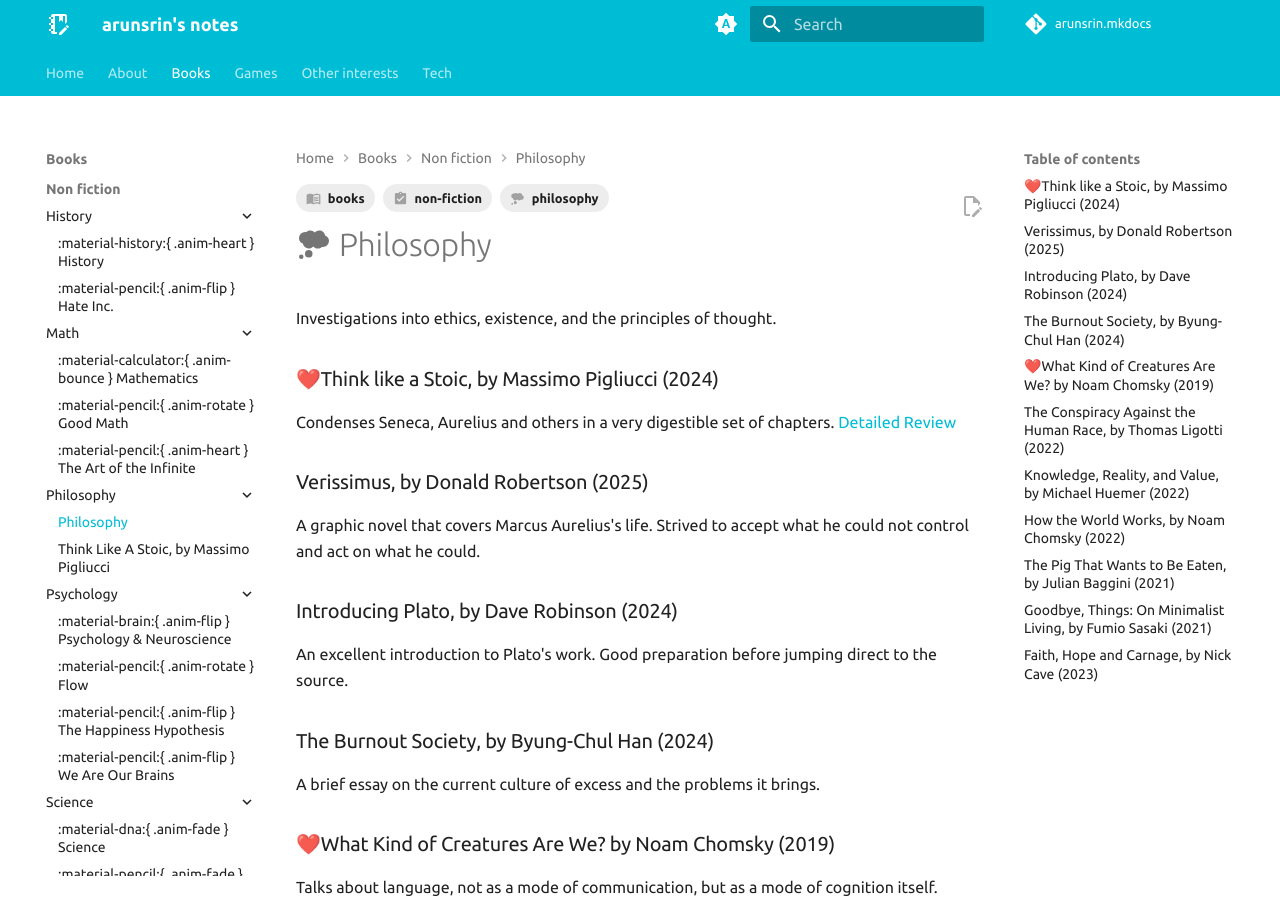
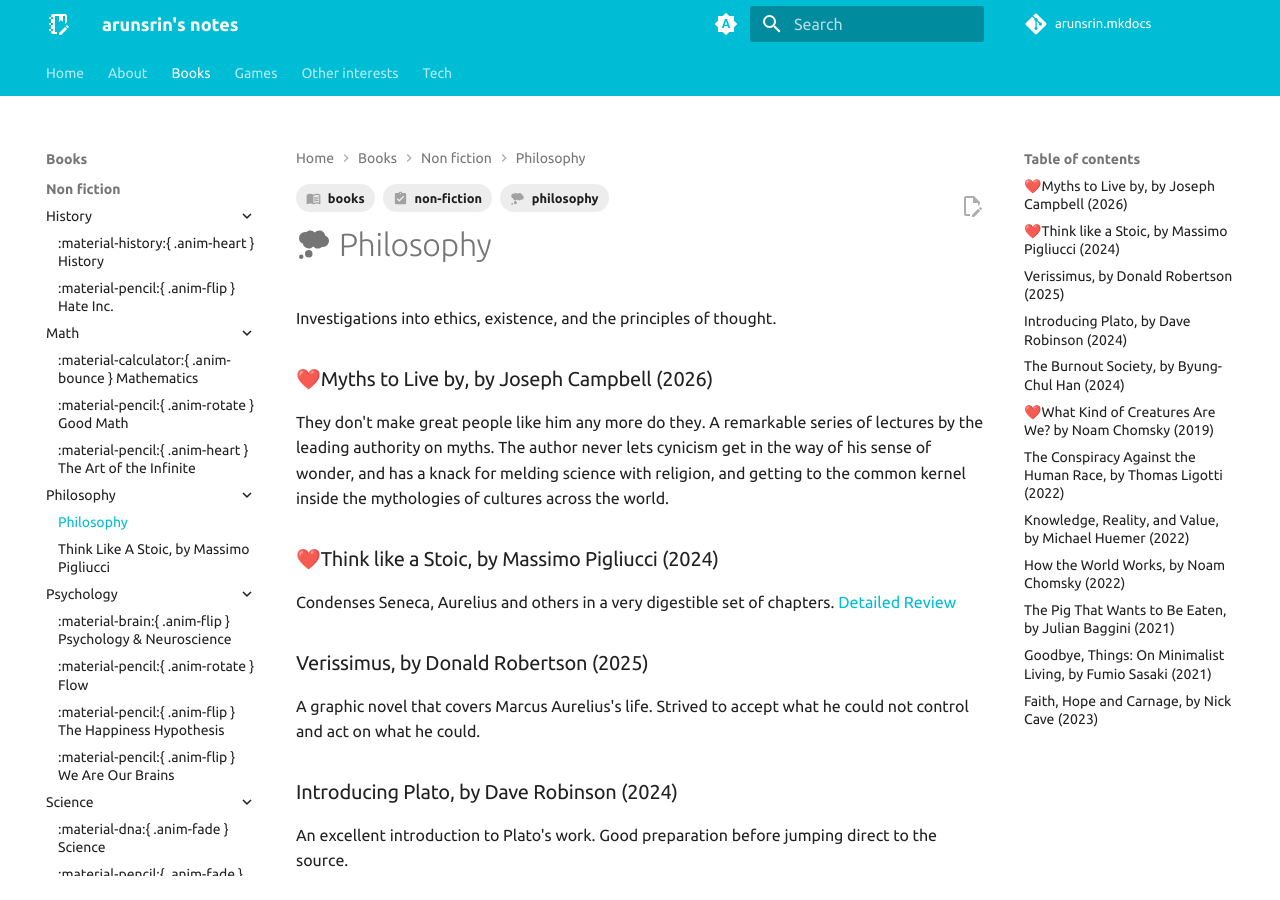
Before and after one commit to arunsrin/arunsrin.mkdocs, an MkDocs documentation site: the page built from home/books/non-fiction/philosophy/index.md, in a window 1280 px wide and 900 px high. Built offline with MkDocs 1.6.1 and Material for MkDocs 9.7.7, drawn with Linux system fonts in a browser that asks for light colours; comment, search, counter and statistics services are not loaded.

Commit message:
finished the joseph campbell book

```diff
--- a/home/books/non-fiction/philosophy/index.md
+++ b/home/books/non-fiction/philosophy/index.md
@@ -8,6 +8,14 @@ tags:
 # :material-thought-bubble:{ .anim-bounce } Philosophy
 
 Investigations into ethics, existence, and the principles of thought.
+
+### ❤️Myths to Live by, by Joseph Campbell (2026)
+
+They don't make great people like him any more do they. A remarkable series of
+lectures by the leading authority on myths. The author never lets cynicism get
+in the way of his sense of wonder, and has a knack for melding science with
+religion, and getting to the common kernel inside the mythologies of cultures
+across the world.
 
 ### ❤️Think like a Stoic, by Massimo Pigliucci (2024)
 Condenses Seneca, Aurelius and others in a very digestible set of chapters.
```
